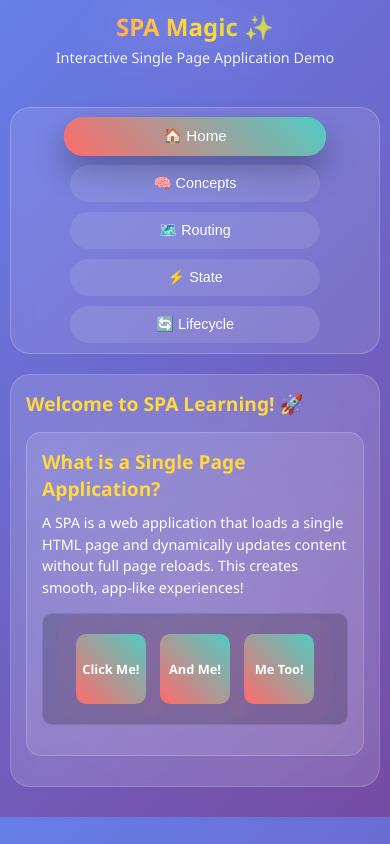
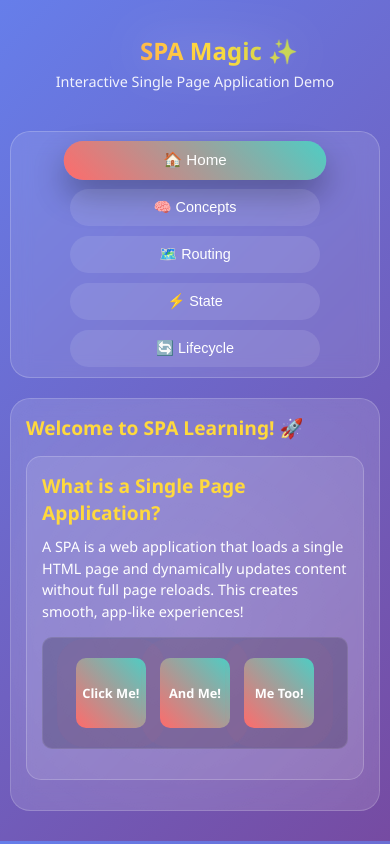
Before and after one commit to nikiiigoyal/DSA-Concepts, a plain HTML site: page SPA/index.html in a window 390 px wide. Drawn offline with Linux system fonts and the light colour scheme.

Commit message:
Made resposive to mobile screens

```diff
--- a/SPA/styles.css
+++ b/SPA/styles.css
@@ -467,6 +467,9 @@
         @media (max-width: 480px) {
             .title {
                 font-size: 1.5rem;
+                text-align: center;
+                padding-left: 48px;
+                padding-top: 24px;
             }
 
             .subtitle {
```
